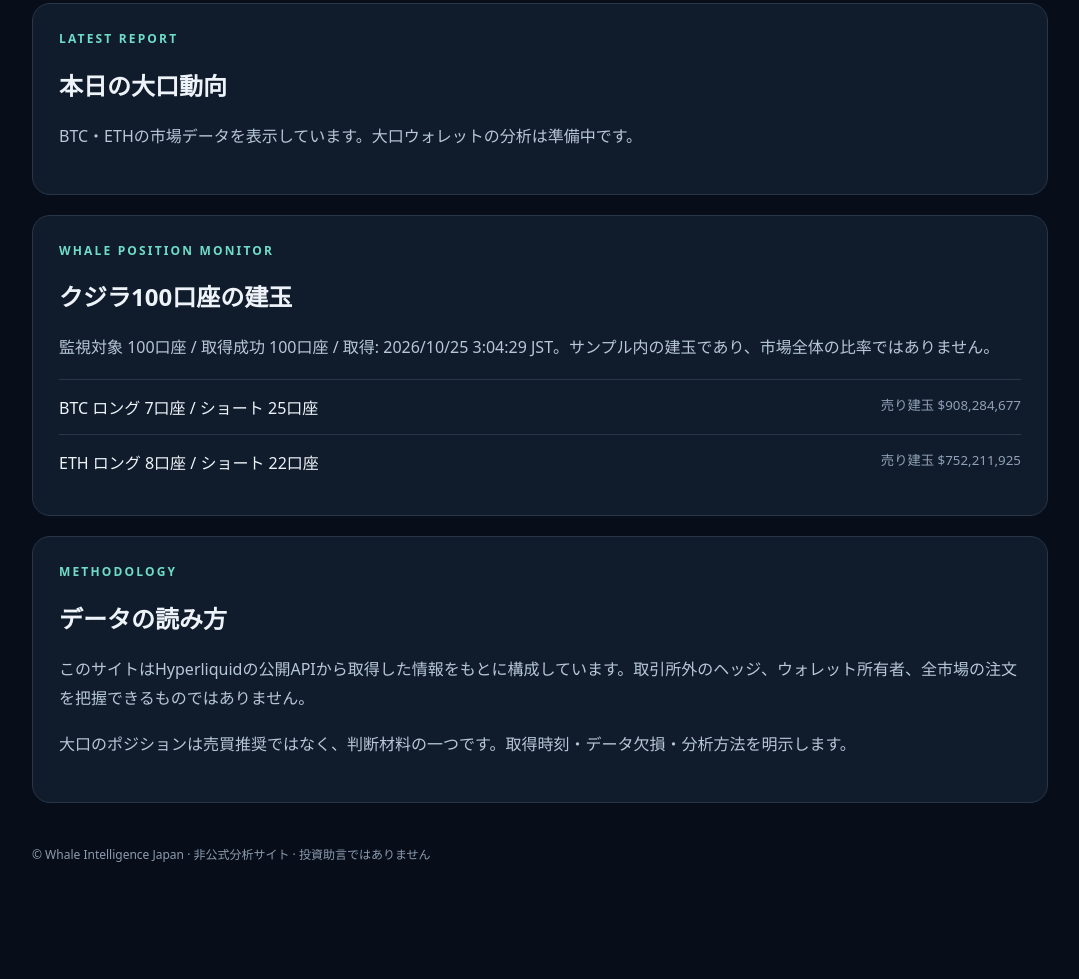
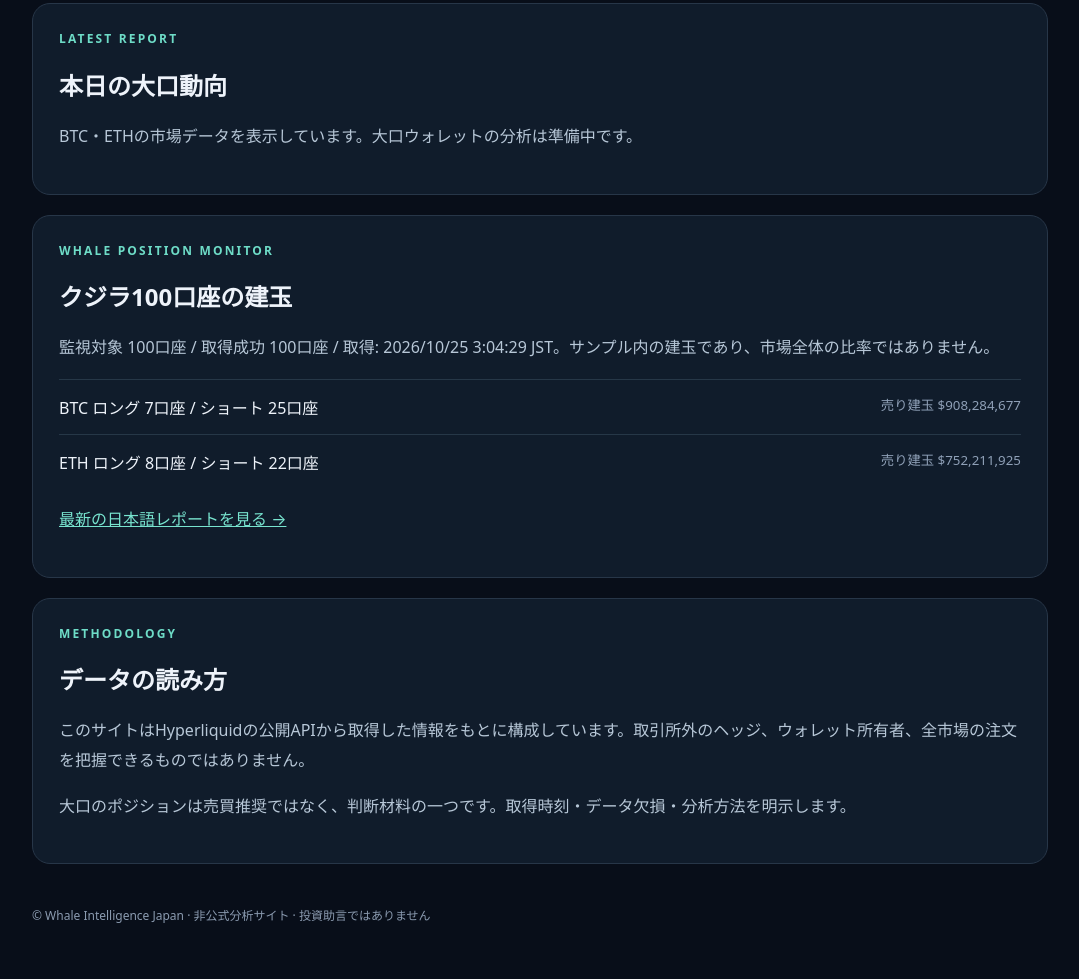
Before and after one commit to HIKARI-AI3/whale-intelligence-site, a plain HTML site: page index.html in a window 1280 px wide. Shown: the part 676-1655 px from the top of the page, without its empty margins (100-1179 px from the left). Before the commit the page ends 1594 px from the top, so only its background shows below. Drawn offline with Linux system fonts and the light colour scheme.

Commit message:
feat: link latest Japanese whale report

```diff
--- a/index.html
+++ b/index.html
@@ -4,6 +4,6 @@
 <main class="wrap"><section class="status"><span class="dot"></span><span id="state">公開準備中</span><span class="muted" id="updated"></span></section>
 <section class="grid"><article class="card"><div class="label">BTC MARK PRICE</div><div class="value" id="btc">--</div><div class="sub">USD / 取得時点</div></article><article class="card"><div class="label">ETH MARK PRICE</div><div class="value" id="eth">--</div><div class="sub">USD / 取得時点</div></article><article class="card"><div class="label">TRACKED WALLETS</div><div class="value" id="wallets">--</div><div class="sub">監視対象の公開ウォレット</div></article></section>
 <section class="panel"><div class="eyebrow">LATEST REPORT</div><h2>本日の大口動向</h2><p id="summary">データ連携の準備中です。確認できた事実だけを公開します。</p><div id="rows"></div></section>
-<section class="panel"><div class="eyebrow">WHALE POSITION MONITOR</div><h2>クジラ100口座の建玉</h2><p id="whale-summary">集計データの公開連携は準備中です。ウォレット個別の情報は掲載しません。</p><div id="whale-rows"></div></section>
+<section class="panel"><div class="eyebrow">WHALE POSITION MONITOR</div><h2>クジラ100口座の建玉</h2><p id="whale-summary">集計データの公開連携は準備中です。ウォレット個別の情報は掲載しません。</p><div id="whale-rows"></div><p><a href="reports/latest.md" style="color:#78e4cf">最新の日本語レポートを見る →</a></p></section>
 <section class="panel"><div class="eyebrow">METHODOLOGY</div><h2>データの読み方</h2><p>このサイトはHyperliquidの公開APIから取得した情報をもとに構成しています。取引所外のヘッジ、ウォレット所有者、全市場の注文を把握できるものではありません。</p><p>大口のポジションは売買推奨ではなく、判断材料の一つです。取得時刻・データ欠損・分析方法を明示します。</p></section>
 </main><footer class="wrap">© Whale Intelligence Japan · 非公式分析サイト · 投資助言ではありません</footer><script src="app.js" defer></script></body></html>
```
